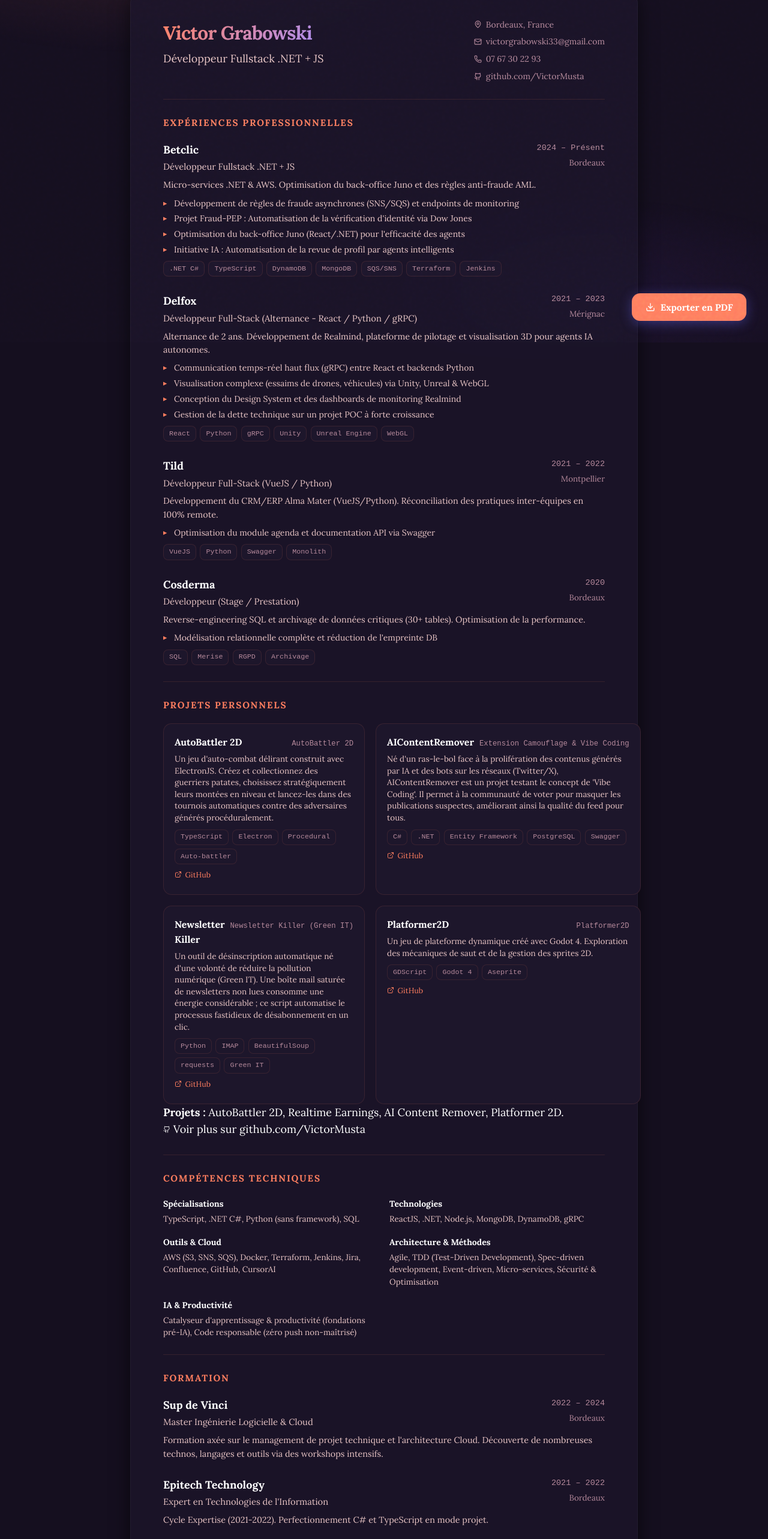
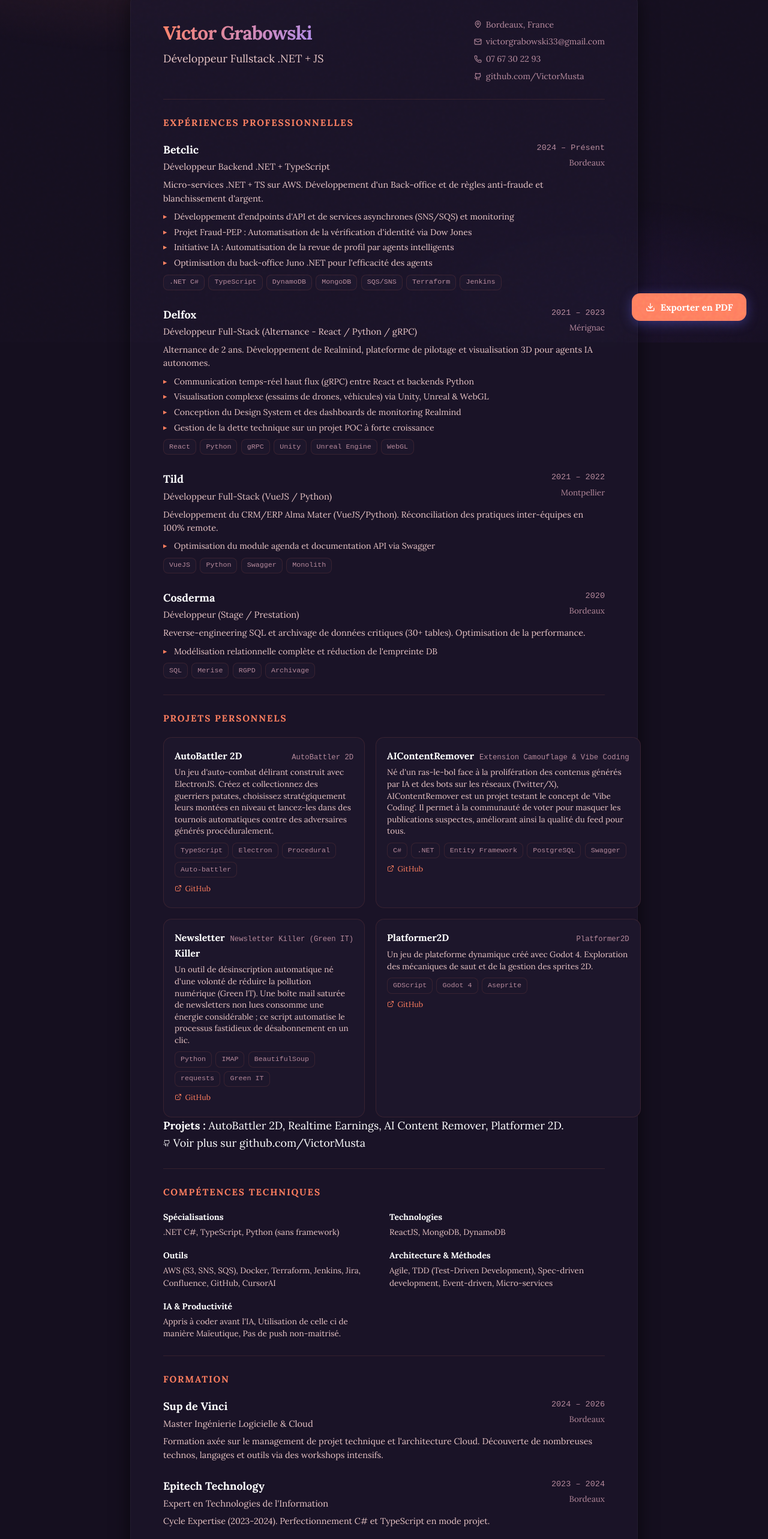
Before and after one commit to VictorMusta/CV, a React (Vite) app: page / in a window 1280 px wide. Shown: the part 229-2795 px from the top of the page at 60% size. Built offline with nearby package versions, Linux system fonts and the light colour scheme.

Commit message:
chore: +2 ans formation, sync role betclic EN/FR

```diff
--- a/src/components/CVView.jsx
+++ b/src/components/CVView.jsx
@@ -1,12 +1,11 @@
 import { useState, useCallback } from "react";
 import { useLang } from "../i18n/LanguageContext";
 import { motion, AnimatePresence } from "framer-motion";
-import { Download, MapPin, Mail, Github, Phone, ExternalLink, Sun, Moon } from "lucide-react";
+import { Download, MapPin, Mail, Github, Phone, ExternalLink } from "lucide-react";
 import { careerData, projectData, educationData } from "../data/timelineData";
 
 export default function CVView() {
   const { t, lang } = useLang();
-  const [showExportMenu, setShowExportMenu] = useState(false);
 
   const handleExport = useCallback((theme) => {
     /* Temporarily apply theme for print */
@@ -24,7 +23,6 @@ export default function CVView() {
       if (root) root.setAttribute("data-theme", original || "dark");
       document.body.classList.remove(`print-theme-${theme}`);
       document.documentElement.classList.remove(`print-theme-${theme}`);
-      setShowExportMenu(false);
     }, 100);
   }, []);
 
@@ -38,34 +36,13 @@ export default function CVView() {
       <div className="cv-export-wrapper no-print">
         <motion.button
           className="cv-export-btn"
-          onClick={() => setShowExportMenu((p) => !p)}
+          onClick={() => handleExport("light")}
           whileHover={{ scale: 1.04 }}
           whileTap={{ scale: 0.96 }}
         >
           <Download size={16} />
           {lang === "fr" ? "Exporter en PDF" : "Export to PDF"}
         </motion.button>
-
-        <AnimatePresence>
-          {showExportMenu && (
-            <motion.div
-              className="cv-export-menu"
-              initial={{ opacity: 0, y: 8, scale: 0.95 }}
-              animate={{ opacity: 1, y: 0, scale: 1 }}
-              exit={{ opacity: 0, y: 8, scale: 0.95 }}
-              transition={{ duration: 0.15 }}
-            >
-              <button className="cv-export-option" onClick={() => handleExport("light")}>
-                <Sun size={14} />
-                {lang === "fr" ? "Thème clair" : "Light theme"}
-              </button>
-              <button className="cv-export-option" onClick={() => handleExport("dark")}>
-                <Moon size={14} />
-                {lang === "fr" ? "Thème sombre" : "Dark theme"}
-              </button>
-            </motion.div>
-          )}
-        </AnimatePresence>
       </div>
 
       <div className="cv-page">
--- a/src/data/timelineData.js
+++ b/src/data/timelineData.js
@@ -83,8 +83,8 @@ const educationData = [
   {
     id: "supdevinci",
     type: "education",
-    year: "2022 – 2024",
-    sortYear: 2022.1,
+    year: "2024 – 2026",
+    sortYear: 2024.1,
     title: "Sup de Vinci",
     location: "Bordeaux",
     icon: GraduationCap,
@@ -96,8 +96,8 @@ const educationData = [
   {
     id: "epitech",
     type: "education",
-    year: "2021 – 2022",
-    sortYear: 2021,
+    year: "2023 – 2024",
+    sortYear: 2023,
     title: "Epitech Technology",
     location: "Bordeaux",
     icon: GraduationCap,
@@ -109,8 +109,8 @@ const educationData = [
   {
     id: "keyce",
     type: "education",
-    year: "2020 – 2021",
-    sortYear: 2020.1,
+    year: "2022 – 2023",
+    sortYear: 2022.05,
     title: "Keyce Informatique (OpenIt)",
     location: "Montpellier",
     icon: GraduationCap,
@@ -122,8 +122,8 @@ const educationData = [
   {
     id: "btssio",
     type: "education",
-    year: "2016 – 2018",
-    sortYear: 2016,
+    year: "2018 – 2020",
+    sortYear: 2018,
     title: "Lycée Gustave Eiffel",
     location: "Bordeaux",
     icon: GraduationCap,
@@ -135,8 +135,8 @@ const educationData = [
   {
     id: "bacpro",
     type: "education",
-    year: "2013 – 2016",
-    sortYear: 2013,
+    year: "2015 – 2018",
+    sortYear: 2015,
     title: "Lycée Jacques Brel",
     location: "Lormont",
     icon: GraduationCap,
@@ -167,7 +167,6 @@ const projectData = [
       "/images/projects/autobattler/battle.png",
       "/images/projects/autobattler/onsen.png",
       "/images/projects/autobattler/tournament.png",
-      "/images/projects/autobattler/stats.png",
       "/images/projects/autobattler/cityscape.png",
     ],
     stack: ["TypeScript", "Electron", "Procedural", "Auto-battler"],
--- a/src/i18n/en.js
+++ b/src/i18n/en.js
@@ -13,7 +13,7 @@ const en = {
 
   /* ── Career ── */
   betclic: {
-    role: "Fullstack Developer .NET + JS",
+    role: "Backend Developer .NET + TypeScript",
     description:
       "Joined Betclic in 2024 (850+ employees) within the SQIPI squad (Identity & Payment Integrity), working on Juno, the core system for AML (Anti-Money Laundering). As part of the Experience team, my mission was to develop new asynchronous business rules and enhance the back-office to streamline agent workflows. Collaborating closely with POs and PMs, I contributed to process optimization and the visualization of critical performance metrics.",
     highlights: [
@@ -86,7 +86,7 @@ const en = {
   epitech: {
     title: "Epitech Technology",
     role: "Expert in Information Technology",
-    description: "Expertise Cycle (2021-2022). Advanced C# and TypeScript project-based learning.",
+    description: "Expertise Cycle (2023-2024). Advanced C# and TypeScript project-based learning.",
     highlights: ["Master's level degree (RNCP - Répertoire National des Certifications Professionnelles Level 7)"],
   },
   keyce: {
--- a/src/i18n/fr.js
+++ b/src/i18n/fr.js
@@ -13,7 +13,7 @@ const fr = {
 
   /* ── Parcours ── */
   betclic: {
-    role: "Développeur Fullstack .NET + JS",
+    role: "Développeur Backend .NET + TypeScript",
     description:
       "Arrivé en 2024 au sein de Betclic (850+ collaborateurs), j'ai rejoint la squad SQIPI (Identity & Payment Integrity) pour œuvrer sur Juno, le cœur de la lutte anti-fraude (AML - Anti-Money Laundering). Au sein de l'équipe Expérience, ma mission était de développer de nouvelles règles métier asynchrones et d'enrichir le back-office pour faciliter le travail des agents. En collaboration étroite avec les PO/PM, j'ai contribué à l'optimisation des processus et à la visualisation de données critiques pour le pilotage de la performance.",
     highlights: [
@@ -23,12 +23,12 @@ const fr = {
       "Projet Fraud-PEP (Publicly Exposed Person) : Intégration des listes Dow Jones pour automatiser la vérification d'identité et protéger l'onboarding dès la création de compte.",
       "Automatisation par IA : Participation à un projet expérimental d'agents IA pour les reviews de profils, basé sur des seuils de scoring (IA Threshold).",
     ],
-    cvDescription: "Micro-services .NET & AWS. Optimisation du back-office Juno et des règles anti-fraude AML.",
+    cvDescription: "Micro-services .NET + TS sur AWS. Développement d'un Back-office et de règles anti-fraude et blanchissement d'argent.",
     cvHighlights: [
-      "Développement de règles de fraude asynchrones (SNS/SQS) et endpoints de monitoring",
+      "Développement d'endpoints d'API et de services asynchrones (SNS/SQS) et monitoring",
       "Projet Fraud-PEP : Automatisation de la vérification d'identité via Dow Jones",
-      "Optimisation du back-office Juno (React/.NET) pour l'efficacité des agents",
       "Initiative IA : Automatisation de la revue de profil par agents intelligents",
+      "Optimisation du back-office Juno .NET pour l'efficacité des agents",
     ],
   },
   delfox: {
@@ -86,7 +86,7 @@ const fr = {
   epitech: {
     title: "Epitech Technology",
     role: "Expert en Technologies de l'Information",
-    description: "Cycle Expertise (2021-2022). Perfectionnement C# et TypeScript en mode projet.",
+    description: "Cycle Expertise (2023-2024). Perfectionnement C# et TypeScript en mode projet.",
     highlights: ["Diplôme RNCP (Répertoire National des Certifications Professionnelles) Niveau 7"],
   },
   keyce: {
@@ -110,23 +110,23 @@ const fr = {
   technicalSkills: {
     languages: {
       title: "Spécialisations",
-      content: "TypeScript, .NET C#, Python (sans framework), SQL",
+      content: ".NET C#, TypeScript, Python (sans framework)",
     },
     technologies: {
       title: "Technologies",
-      content: "ReactJS, .NET, Node.js, MongoDB, DynamoDB, gRPC",
+      content: "ReactJS, MongoDB, DynamoDB",
     },
     tools: {
-      title: "Outils & Cloud",
+      title: "Outils",
       content: "AWS (S3, SNS, SQS), Docker, Terraform, Jenkins, Jira, Confluence, GitHub, CursorAI",
     },
     methods: {
       title: "Architecture & Méthodes",
-      content: "Agile, TDD (Test-Driven Development), Spec-driven development, Event-driven, Micro-services, Sécurité & Optimisation",
+      content: "Agile, TDD (Test-Driven Development), Spec-driven development, Event-driven, Micro-services",
     },
     ai_productivity: {
       title: "IA & Productivité",
-      content: "Catalyseur d'apprentissage & productivité (fondations pré-IA), Code responsable (zéro push non-maîtrisé)",
+      content: "Appris à coder avant l'IA, Utilisation de celle ci de manière Maïeutique, Pas de push non-maitrisé.",
     },
   },
 
```
